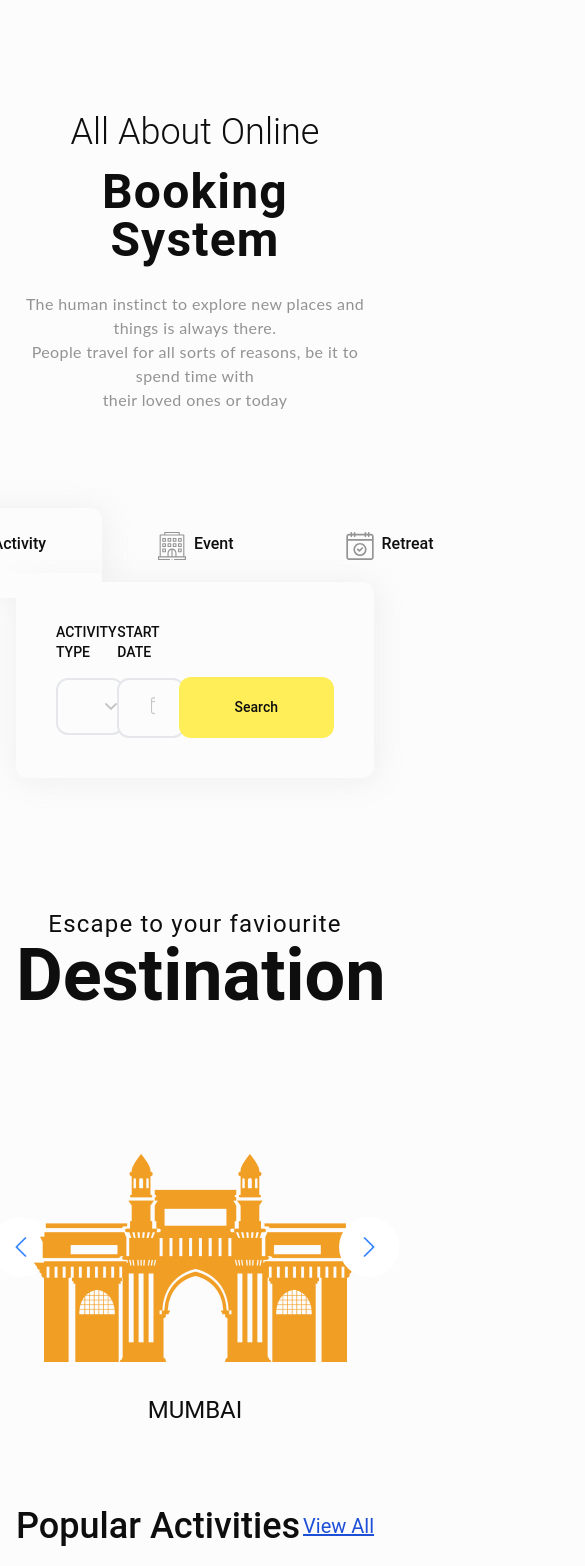
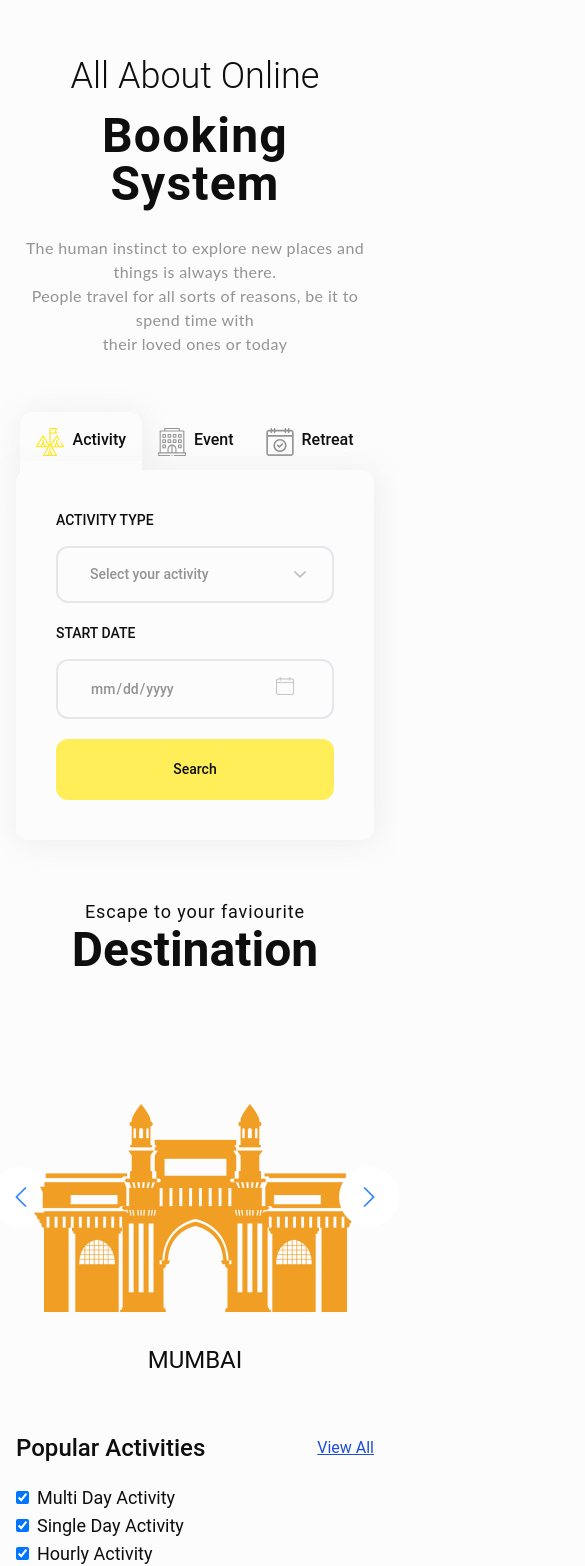
Before and after one commit to db7172/texamvp, a React (Create React App) app: page / in a window 390 px wide. Shown: the top 1566 px of the page, 585 px wide, since content can reach past the window. Built offline with nearby package versions, Linux system fonts and the light colour scheme.

Commit message:
made UI responsive

```diff
--- a/src/components/common/carousel/ActivityCarousel.jsx
+++ b/src/components/common/carousel/ActivityCarousel.jsx
@@ -41,7 +41,7 @@ const ActivityCarousel = ({ setting, title, data }) => {
     <div>
       <div>
         <Title title={title} />
-        <div className="tw-mt-5 tw-flex">
+        <div className="tw-mt-5 tw-flex tw-flex-wrap">
           <div className="tw-mr-12">
             <CheckBox
               label="Multi Day Activity"
--- a/src/components/common/icon-card/IconCard.jsx
+++ b/src/components/common/icon-card/IconCard.jsx
@@ -3,11 +3,13 @@ import PropTypes from "prop-types";
 
 const IconCard = ({ path, name, number }) => {
   return (
-    <div className="tw-shadow-icon-card tw-rounded-xl tw-h-40 tw-w-40 tw-flex tw-justify-evenly tw-items-center tw-flex-col tw-bg-white">
-      <img className="" src={path} alt={name} />
+    <div className="tw-shadow-icon-card tw-rounded-xl md:tw-h-36 md:tw-w-36 tw-h-32 tw-w-32 tw-flex tw-justify-evenly tw-items-center tw-flex-col tw-bg-white">
       <div>
-        <h5 className="tw-mb-1 tw-text-xl tw-font-medium">{name}</h5>
-        <p className="tw-font-lato tw-text-secondary-color tw-text-sm">
+        <img className="tw-w-full tw-h-auto" src={path} alt={name} />
+      </div>
+      <div className="tw-flex tw-items-center tw-flex-col">
+        <h5 className="tw-mb-1 md:tw-text-xl tw-font-medium">{name}</h5>
+        <p className="tw-font-lato tw-text-secondary-color md:tw-text-sm">
           {number} Activity
         </p>
       </div>
--- a/src/components/common/title/Title.jsx
+++ b/src/components/common/title/Title.jsx
@@ -3,8 +3,8 @@ import React from "react";
 const Title = ({ title }) => {
   return (
     <div className="tw-flex tw-justify-between">
-      <h3 className="tw-text-4xl tw-font-medium">{title}</h3>
-      <button className="tw-text-blue-700 tw-underline tw-text-xl">
+      <h3 className="md:tw-text-4xl tw-text-2xl tw-font-medium">{title}</h3>
+      <button className="tw-text-blue-700 tw-underline md:tw-text-xl tw-text-base">
         View All
       </button>
     </div>
--- a/src/components/home-page-tabs/ActivityTab.jsx
+++ b/src/components/home-page-tabs/ActivityTab.jsx
@@ -18,8 +18,8 @@ const ActivityTab = ({
   };
 
   return (
-    <div className="tw-flex">
-      <div className="tw-flex-auto tw-grid tw-grid-cols-2 tw-mr-10 tw-gap-10">
+    <div className="tw-flex tw-flex-col md:tw-flex-row">
+      <div className="tw-flex-auto tw-grid md:tw-grid-cols-2 md:tw-mr-5 tw-gap-5">
         <div>
           <DropDown
             label={upperCase(dropDownLabel)}
@@ -41,7 +41,7 @@ const ActivityTab = ({
         </div>
       </div>
       <button
-        className="tw-bg-secondary-color tw-self-end tw-font-medium tw-px-14 tw-py-5 tw-rounded-xl"
+        className="tw-bg-secondary-color tw-self-end tw-font-medium tw-px-14 tw-py-5 tw-rounded-xl tw-mt-5 md:tw-mt-0 tw-w-full md:tw-w-max"
         onClick={handleClick}
       >
         Search
--- a/src/components/tour-card/TourCard.jsx
+++ b/src/components/tour-card/TourCard.jsx
@@ -14,7 +14,7 @@ const TourCard = ({
   price,
 }) => {
   return (
-    <div className="tw-m-4">
+    <div className="tw-mx-2 tw-my-4">
       <div className="tw-bg-white tw-shadow-card tw-rounded-lg tw-p-3">
         <div>
           <img className="tw-rounded-lg" src={imgUrl} alt="" />
@@ -50,7 +50,7 @@ const TourCard = ({
               </p>
               <p className="tw-text-xs">Per Person</p>
             </div>
-            <button className="tw-px-4 tw-py-3 tw-bg-secondary-color tw-rounded-lg tw-text-black tw-text-xs tw-font-medium">
+            <button className="tw-px-4 lg:tw-px-3 tw-py-3 tw-bg-secondary-color tw-rounded-lg tw-text-black tw-text-xs tw-font-medium">
               View Details
             </button>
           </div>
--- a/src/pages/Home/Home.jsx
+++ b/src/pages/Home/Home.jsx
@@ -1,4 +1,4 @@
-import React, { useState } from "react";
+import React, { useEffect, useState } from "react";
 import Container from "../../components/common/container/Container";
 import MainTitle from "../../components/mainTitle/MainTitle";
 import NavBar from "../../components/navBar/NavBar";
@@ -12,6 +12,7 @@ import { ACTIVITY } from "../../constant/dummyData";
 import Title from "../../components/common/title/Title";
 import { getActivityIcon } from "../../constant/activity-icon";
 import IconCard from "../../components/common/icon-card/IconCard";
+import useWindowDimensions from "../../components/common/useWindowDimensions/useWindowDimensions";
 
 const getTabClasses = (tab, activeTab) => {
   return "tw-gh-tabs" + (activeTab === tab ? " active" : "");
@@ -62,7 +63,20 @@ const getIcon = (icon, active) => (active ? icon(SECONDARY_COLOR) : icon());
 
 function Home() {
   const [activeTab, setActiveTab] = useState(1);
-  const [activityIcon] = useState(getActivityIcon(8));
+  const [activityIcon, setActivityIcon] = useState([]);
+  const { width } = useWindowDimensions();
+
+  useEffect(() => {
+    if (width >= 1440) {
+      setActivityIcon(getActivityIcon(8));
+    } else if (width < 1440 && width >= 1024) {
+      setActivityIcon(getActivityIcon(6));
+    } else if (width < 1024 && width >= 768) {
+      setActivityIcon(getActivityIcon(4));
+    } else {
+      setActivityIcon(getActivityIcon(3));
+    }
+  }, [width]);
 
   const handleClick = (activity, date) => {
     console.log({ activity, date });
@@ -73,10 +87,10 @@ function Home() {
     <div className="tw-mb-10">
       {/* <NavBar /> */}
       <Container>
-        <div className="tw-mt-28">
+        <div className="md:tw-mt-28 tw-mt-14">
           <MainTitle />
         </div>
-        <div className="tw-mt-24">
+        <div className="md:tw-mt-24 tw-mt-14">
           <div className={`${!(activeTab === 3) && "tw-max-w-4xl"} tw-mx-auto`}>
             <div className="tw-flex tw-justify-center">
               <nav className="tw-flex tw-flex-row tw-px-4">
@@ -140,27 +154,27 @@ function Home() {
             </div>
           </div>
         </div>
-        <div className="tw-mt-32">
+        <div className="md:tw-mt-32 tw-mt-14">
           <div className="tw-text-center">
-            <p className="tw-text-2xl tw-tracking-wider">
+            <p className="md:tw-text-2xl tw-text-lg tw-tracking-wider">
               Escape to your faviourite
             </p>
-            <h3 className="tracking-wider tw-font-bold tw-text-7xl">
+            <h3 className="tracking-wider tw-font-bold md:tw-text-7xl tw-text-5xl">
               Destination
             </h3>
           </div>
-          <div className="tw-mt-14">
+          <div className="md:tw-mt-14 tw-mt-11">
             <DestinationCarousel setting={{ slidesToShow: 4 }} />
           </div>
         </div>
-        <div className="tw-mt-20">
+        <div className="md:tw-mt-20 tw-mt-14">
           <ActivityCarousel
             setting={{ slidesToShow: 3 }}
             title="Popular Activities"
             data={ACTIVITY}
           />
         </div>
-        <div className="tw-mt-20">
+        <div className="md:tw-mt-20 tw-mt-14">
           <Title title="Browse Activities" />
           <div className="tw-flex tw-justify-between tw-mt-10">
             {activityIcon.map(({ icon, name }, i) => (
@@ -168,14 +182,14 @@ function Home() {
             ))}
           </div>
         </div>
-        <div className="tw-mt-20">
+        <div className="md:tw-mt-20 tw-mt-14">
           <ActivityCarousel
             setting={{ slidesToShow: 3 }}
             title="Activity of the Month"
             data={ACTIVITY}
           />
         </div>
-        <div className="tw-mt-20">
+        <div className="md:tw-mt-20 tw-mt-14">
           <ActivityCarousel
             setting={{ slidesToShow: 3 }}
             title="Best Activity of Maldives"
--- a/src/styles/tailwind.css
+++ b/src/styles/tailwind.css
@@ -10,7 +10,7 @@
   }
 
   .tw-gh-tabs {
-    @apply tw-text-primary-color tw-font-medium tw-py-6 tw-px-14 tw-block tw-text-base focus:tw-outline-none;
+    @apply tw-text-primary-color tw-font-medium tw-py-4 md:tw-px-14 tw-px-4 tw-block tw-text-base focus:tw-outline-none;
   }
   .tw-gh-tabs.active {
     @apply tw-shadow-tab tw-rounded-xl tw-relative tw-bg-primary-color;
--- a/tailwind.config.js
+++ b/tailwind.config.js
@@ -14,7 +14,7 @@ module.exports = {
     screens: {
       sm: "480px",
       md: "768px",
-      lg: "976px",
+      lg: "1024px",
       xl: "1440px",
     },
     extend: {
```
